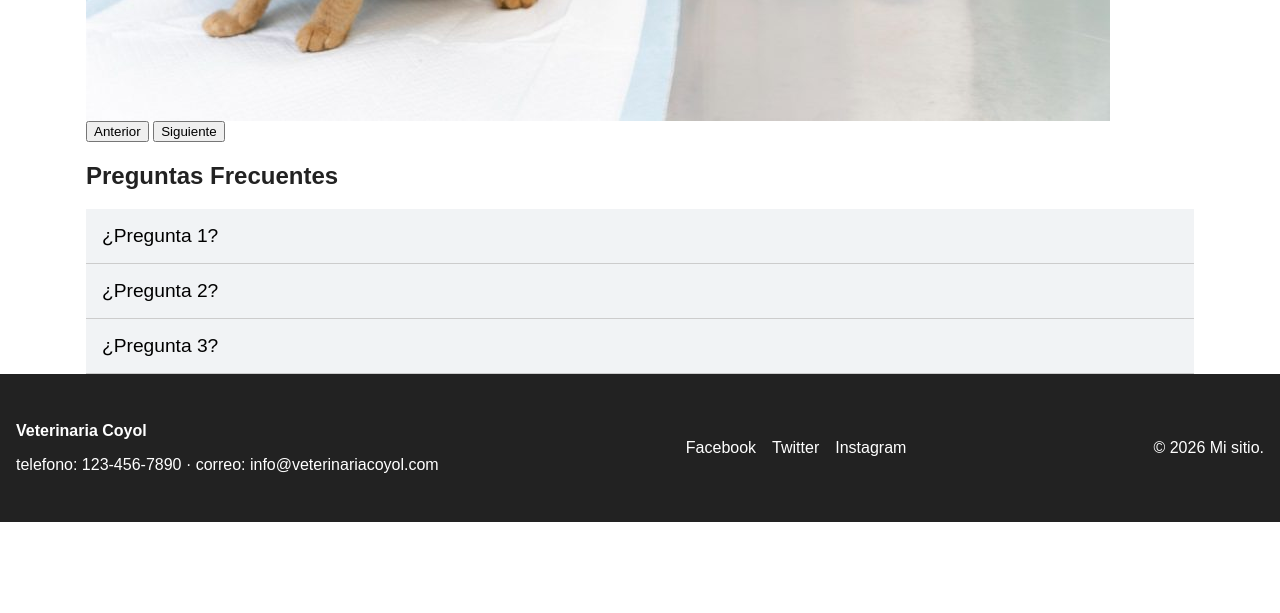
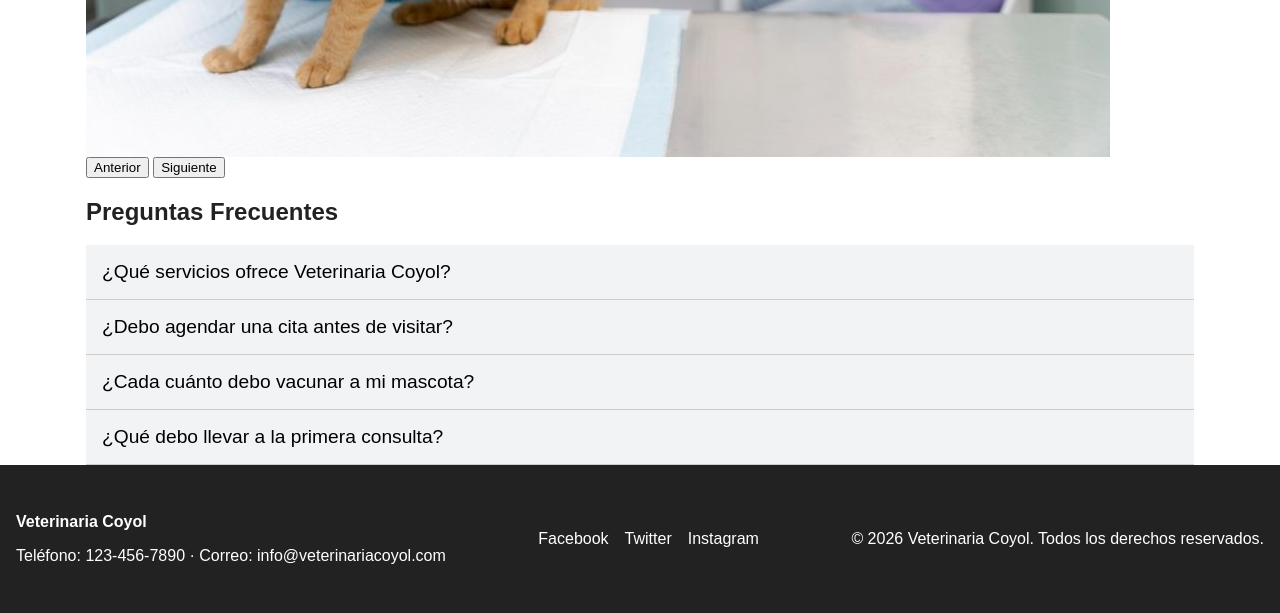
Before and after one commit to dbonillalaguna-code/Tercera1, a PHP site: page / in a window 1280 px wide. Shown: the part 3600-4213 px from the top of the page. Before the commit the page ends 4122 px from the top, so only its background shows below. Run offline with PHP 8.4, Linux system fonts and the light colour scheme.

Commit message:
Actualizacion del proyecto veterinaria

```diff
--- a/footer.php
+++ b/footer.php
@@ -1,7 +1,7 @@
 <footer class="footer">
     <div>
         <p><strong>Veterinaria Coyol</strong></p>
-        <p>telefono: 123-456-7890 · correo: info@veterinariacoyol.com</p>
+        <p>Teléfono: 123-456-7890 · Correo: info@veterinariacoyol.com</p>
     </div>
 
     <ul class="redes">
@@ -19,5 +19,5 @@
         </li>
     </ul>
 
-    <p>&copy; 2026 Mi sitio.</p>
+    <p>&copy; 2026 Veterinaria Coyol. Todos los derechos reservados.</p>
 </footer>
--- a/header.php
+++ b/header.php
@@ -1,22 +1,9 @@
-<!DOCTYPE html>
-<html lang="es">
-<head>
-  <meta charset="UTF-8">
-  <meta name="viewport" content="width=device-width, initial-scale=1.0">
-  <title>Veterinaria Coyol</title>
-  <link rel="stylesheet" href="css/estilos.css">
-</head>
-<body>
-
 <header class="header">
-  <a href="index.html" class="logo">Veterinaria Coyol</a>
-  <button class="hamburguesa" id="btnmenu">
-    <span></span>
-    <span></span>
-    <span></span>
+  <a href="index.php" class="logo" aria-label="Veterinaria Coyol, inicio">Veterinaria Coyol</a>
+  <button class="hamburguesa" id="btnmenu" type="button" aria-label="Abrir menú" aria-controls="menu" aria-expanded="false">
+    <span></span><span></span><span></span>
   </button>
-
-  <nav class="menu" id="menu">
+  <nav class="menu" id="menu" aria-label="Navegación principal">
     <ul>
       <li><a href="index.php">Inicio</a></li>
       <li><a href="nosotros.php">Sobre nosotros</a></li>
--- a/index.php
+++ b/index.php
@@ -10,8 +10,10 @@
   <?php include 'header.php'; ?>
 <main class="contenedor">
 <section class="portada">
-    <h1>Nosotros</h1>
-    <p>Somos cuidado, amor y salud para tu mascota.</p>
+    <div class="portada-contenido"><span class="etiqueta-portada">Cuidado veterinario cercano</span>
+    <h1>La salud de tu mascota es nuestra prioridad</h1>
+    <p>Somos cuidado, amor y salud para tu mascota. Te acompañamos en cada etapa de su vida.</p>
+    <a class="boton boton-claro" href="servicios.php">Conoce nuestros servicios</a></div>
   </section>
 
   <section class="servicios">
@@ -27,9 +29,9 @@
     <h2>Galería</h2>
     <p>Descubre nuestros clientes satisfechos y los resultados de nuestro trabajo.</p>
     <div class="fotos">
-      <img src="img/vet1.jpg" alt="Describe la foto 1">
-      <img src="img/vet2.jpg" alt="Describe la foto 2">
-        <img src="img/vet3.jpg" alt="Describe la foto 3">
+      <img src="img/vet1.jpg" alt="Mascota atendida en la veterinaria">
+      <img src="img/vet2.jpg" alt="Atención y cuidado de mascotas">
+        <img src="img/vet3.jpg" alt="Paciente de Veterinaria Coyol">
     </div>
       </section>
       <div class="carrusel">
@@ -51,26 +53,26 @@
     <div class="acordion">
 
         <div class="item">
-            <button class="titulo">¿Pregunta 1?</button>
-            <div class="contenido">
-                <p>Respuesta 1</p>
+            <button class="titulo" type="button" aria-expanded="false">¿Qué servicios ofrece Veterinaria Coyol?</button>
+            <div class="contenido"><p>Ofrecemos consulta general, vacunación, baño y estética, limpieza dental y procedimientos quirúrgicos según la valoración veterinaria.</p>
             </div>
         </div>
 
         <div class="item">
-            <button class="titulo">¿Pregunta 2?</button>
-            <div class="contenido">
-                <p>Respuesta 2</p>
+            <button class="titulo" type="button" aria-expanded="false">¿Debo agendar una cita antes de visitar?</button>
+            <div class="contenido"><p>Te recomendamos contactarnos previamente para consultar disponibilidad y coordinar la atención de tu mascota.</p>
             </div>
         </div>
 
         <div class="item">
-            <button class="titulo">¿Pregunta 3?</button>
-            <div class="contenido">
-                <p>Respuesta 3</p>
-            </div>
+            <button class="titulo" type="button" aria-expanded="false">¿Cada cuánto debo vacunar a mi mascota?</button>
+            <div class="contenido"><p>El calendario depende de la especie, edad, historial y estado de salud. Nuestro equipo puede orientarte con un plan adecuado.</p></div>
         </div>
 
+        <div class="item">
+            <button class="titulo" type="button" aria-expanded="false">¿Qué debo llevar a la primera consulta?</button>
+            <div class="contenido"><p>Si los tienes disponibles, trae el carnet de vacunas, antecedentes médicos y cualquier información sobre medicamentos o síntomas recientes.</p></div>
+        </div>
     </div>
 </section>
 
@@ -78,7 +80,7 @@
 
 </main>
 <?php include "footer.php"; ?>
-<script src="js/main.js"defer></script>
+<script src="js/main.js" defer></script>
 
 </body>
 </html>
```
Also changed, not shown: contacto.php (+21 -18 lines), enviar.php (+21 -34 lines), gracias.php (+18 -7 lines), nosotros.php (+10 -7 lines), servicios.php (+22 -29 lines).
